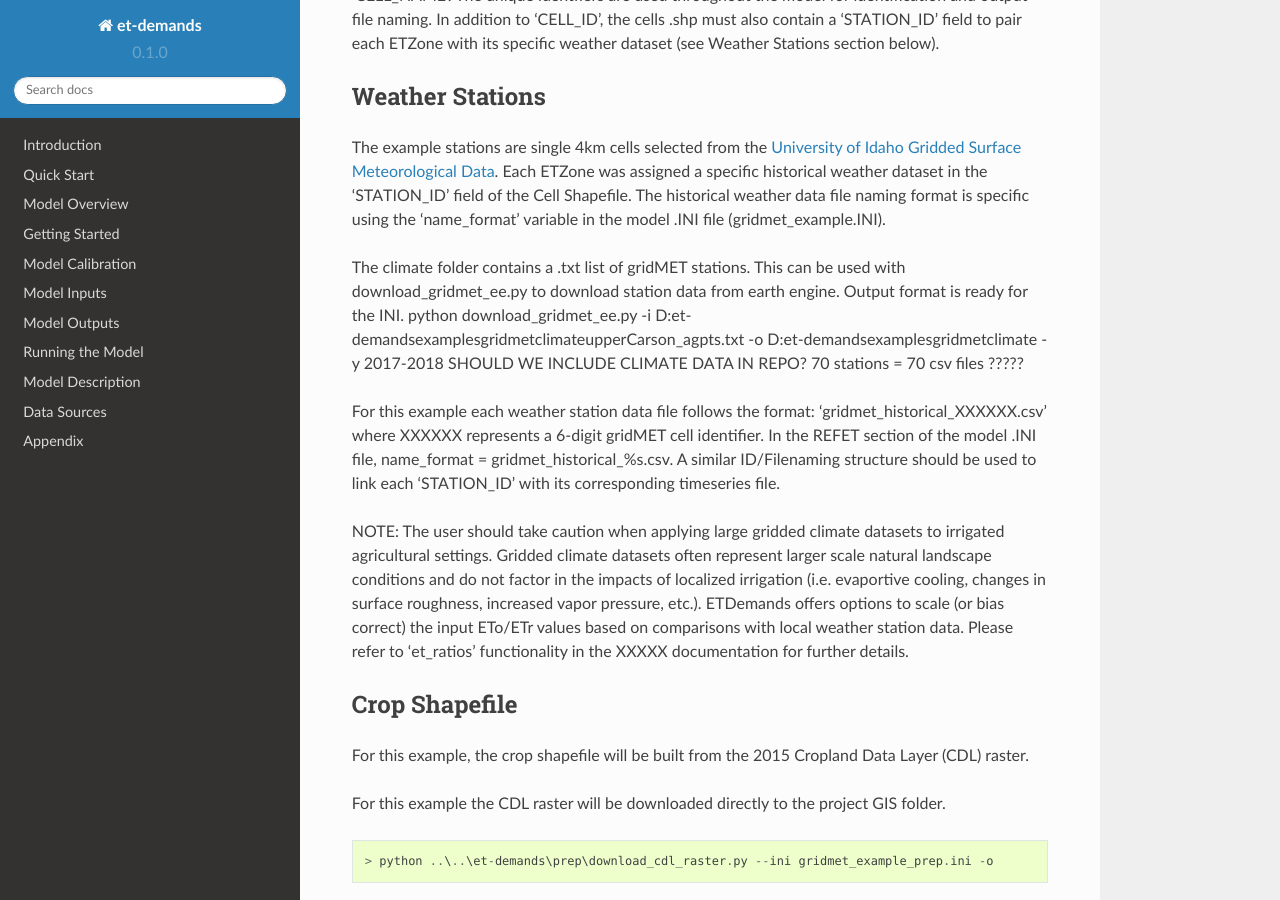
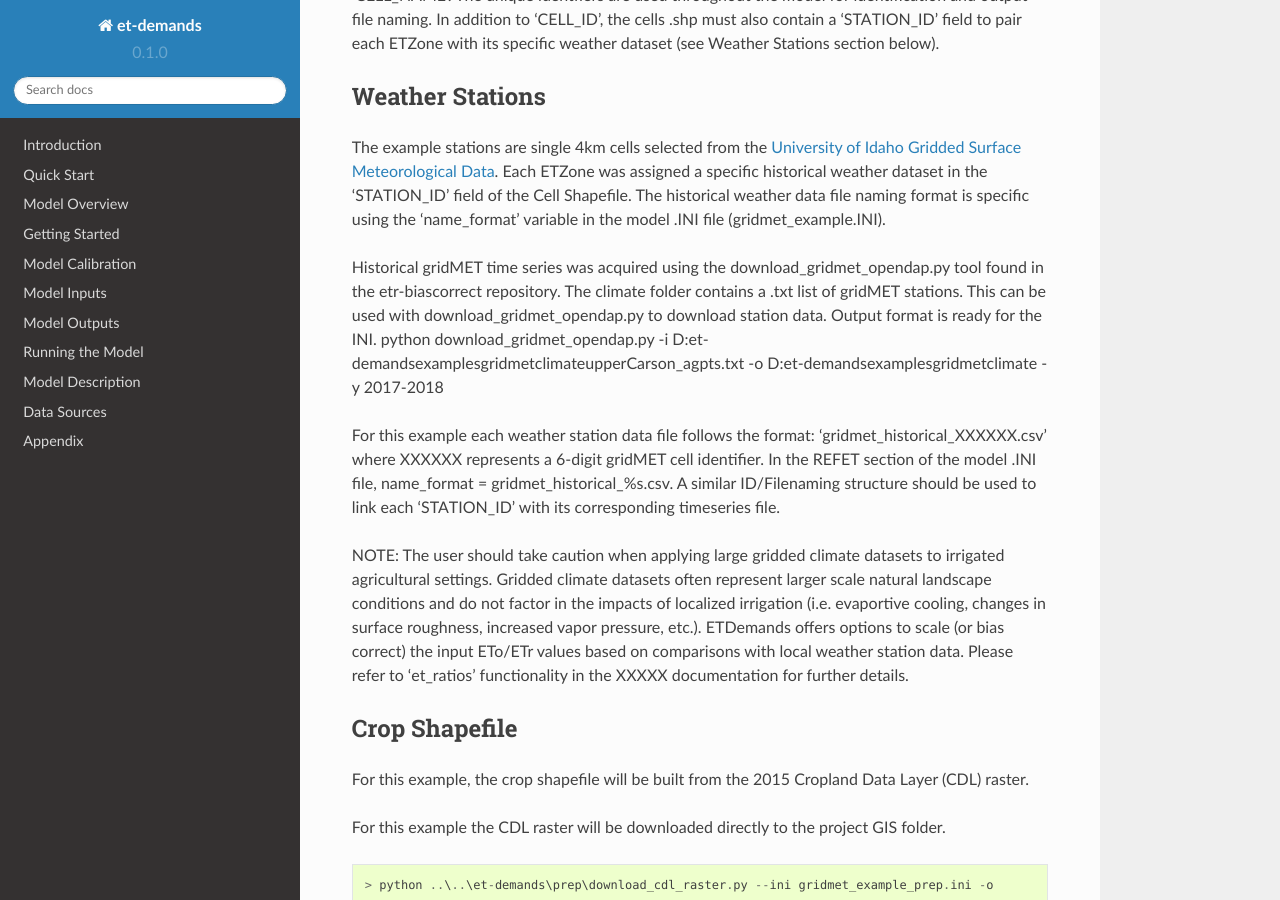
Before and after one commit to DOI-BOR/et-demands, a Sphinx documentation site: the page built from docs/gridmet_example.rst, in a window 1280 px wide and 900 px high, scrolled down 1646 px. Built offline with Sphinx 7.4.7 and the Read the Docs theme 2.0.0, drawn with Linux system fonts in a browser that asks for light colours; formulas are drawn with MathJax 3.

Commit message:
gridmet_example cleanup

```diff
--- a/docs/gridmet_example.rst
+++ b/docs/gridmet_example.rst
@@ -75,14 +75,11 @@ historical weather dataset in the 'STATION_ID' field of the Cell Shapefile.
 The historical weather data file naming format is specific using the
 'name_format' variable in the model .INI file (gridmet_example.INI).
 
-?????
-Historical gridMET time series was acquired using the download_gridmet_ee.py tool
+Historical gridMET time series was acquired using the download_gridmet_opendap.py tool
 found in the etr-biascorrect repository.
-The climate folder contains a .txt list of gridMET stations. This can be used with download_gridmet_ee.py to download station
-data from earth engine. Output format is ready for the INI.
-python download_gridmet_ee.py -i D:\et-demands\examples\gridmet\climate\upperCarson_agpts.txt -o D:\et-demands\examples\gridmet\climate -y 2017-2018
-SHOULD WE INCLUDE CLIMATE DATA IN REPO? 70 stations = 70 csv files
-?????
+The climate folder contains a .txt list of gridMET stations. This can be used with download_gridmet_opendap.py to download station
+data. Output format is ready for the INI.
+python download_gridmet_opendap.py -i D:\et-demands\examples\gridmet\climate\upperCarson_agpts.txt -o D:\et-demands\examples\gridmet\climate -y 2017-2018
 
 For this example each weather station data file follows the format:
 'gridmet_historical_XXXXXX.csv' where XXXXXX represents a 6-digit gridMET cell identifier.
```
